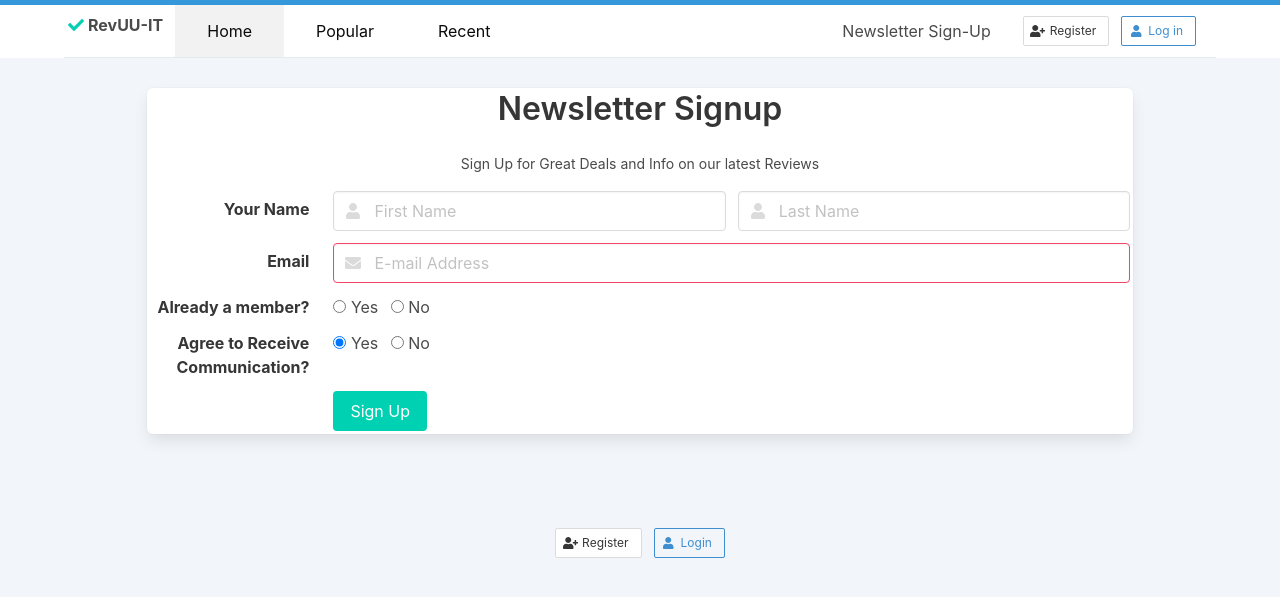
After one commit to Code-Institute-Submissions/Flask-Revuu-It, a Flask app: page /newsletter in a window 1280 px wide. The commit adds this page. Shown: the top 597 px of the page. Run offline with Flask 2, Linux system fonts and the light colour scheme; some libraries are stand-ins or nearby versions.

Commit message:
add flask mail send and newsletter signup functionality

```diff
--- a/app.py
+++ b/app.py
@@ -3,6 +3,7 @@ from flask import Flask, render_template, flash, redirect, request, session, url
 from flask_pymongo import PyMongo
 from bson.objectid import ObjectId
 from datetime import datetime
+from flask_mail import Mail, Message
 import time
 from werkzeug.security import generate_password_hash, check_password_hash
 
@@ -12,9 +13,19 @@ if os.path.exists("env.py"):
 
 app = Flask(__name__)
 
+mail= Mail(app)
+
 app.config['MONGO_DBNAME'] = os.environ.get("MONGODB_NAME")
 app.config["MONGO_URI"] = os.environ.get("MONGO_URI")
 app.secret_key = os.environ.get("SECRET_KEY")
+
+app.config['MAIL_SERVER']='smtp.gmail.com'
+app.config['MAIL_PORT'] = 465
+app.config['MAIL_USERNAME'] = 'info@dublin-360.com'
+app.config['MAIL_PASSWORD'] = 'Hoo1xaru1!'
+app.config['MAIL_USE_TLS'] = False
+app.config['MAIL_USE_SSL'] = True
+mail = Mail(app)
 
 mongo = PyMongo(app)
 
@@ -191,6 +202,7 @@ def edit_review(review_id):
         }
         mongo.db.reviews.update({"_id":ObjectId(review_id)}, submit)
         flash("Review Successfully Updated")
+        return redirect(url_for("get_reviews"))
 
     review = mongo.db.reviews.find_one({"_id": ObjectId(review_id)})
     categories = mongo.db.categories.find().sort('category_name', 1)
@@ -229,8 +241,8 @@ def add_category():
 
     if request.method == "POST":
         category =  {
-            "category_name": request.form.get("category_name"),
-            "tag_style": request.form.get("tag_style")
+            "category_name": request.form.get("category_name").lower(),
+            "tag_style": request.form.get("tag_style").lower()
         }
         mongo.db.categories.insert_one(category)
         flash("New Category Added")
@@ -238,5 +250,70 @@ def add_category():
 
     return render_template("add_category.html", tag_styles=tag_styles)
 
+
+@app.route("/edit_category/<category_id>", methods=["GET", "POST"])
+def edit_category(category_id):
+    tag_styles = {
+        "Blue": "is-info",
+        "Black": "is-black",
+        "Dark": "is-dark",
+        "Light": "is-light",
+        "White": "is-white",
+        "Primary": "is-primary",
+        "Link": "is-link",
+        "Success": "is-success",
+        "Yellow": "is-warning",
+        "Red": "is-danger",
+    }
+
+    if request.method == "POST":
+        submit = {
+            "category_name": request.form.get("category_name"),
+            "tag_style": request.form.get("tag_style").lower()
+        }
+        mongo.db.categories.update({"_id": ObjectId(category_id)}, submit )
+        flash("Category Successfully Updated")
+        return redirect(url_for("get_categories"))
+
+    category = mongo.db.categories.find_one({"_id": ObjectId(category_id)})
+    return render_template('edit_category.html', category=category, tag_styles=tag_styles)
+
+
+@app.route("/newsletter", methods=["GET", "POST"])
+def newsletter():
+        # check if session user exists
+    try:
+        if session["user"]:
+            created_by = session["user"]
+            user_email = mongo.db.users.find_one({"username":created_by})["email"]
+    except:
+            created_by = "Not Registered"
+            user_email = ""
+
+
+
+    if request.method == "POST":
+        submit = {
+                "first_name": request.form.get("first_name").lower(),
+                "last_name": request.form.get("last_name").lower(),
+                "newsletter_email": request.form.get("newsletter_email").lower(),
+                "newsletter_terms": request.form.get("newsletter_terms"),
+                "registered": request.form.get("registered"),
+                "created_by": created_by
+            }
+
+        mongo.db.newsletter.insert_one(submit)
+        flash("Newsletter Signup Successful")
+        # Send Email to registered Email
+        send_to = request.form.get('newsletter_email')
+        msg = Message('Hello', sender = 'info@dublin-360.com', recipients = [send_to])
+        msg.body = "Hello {} {} ,Thank you for registering to Revvuu-IT".format(request.form.get('first_name'),request.form.get('last_name'))
+        mail.send(msg)
+        flash("Mail Sent to {}".format( request.form.get('newsletter_email') ))
+
+
+    return render_template('newsletter.html', user_email=user_email)
+
+
 if __name__ == "__main__":
     app.run(host=os.environ.get("IP"), port=int(os.environ.get("PORT")), debug=True)
--- a/requirements.txt
+++ b/requirements.txt
@@ -6,6 +6,7 @@ async-generator==1.10
 attrs==20.2.0
 backcall==0.2.0
 bleach==3.2.1
+blinker==1.4
 certifi==2020.6.20
 cffi==1.14.3
 click==7.1.2
@@ -17,6 +18,7 @@ dnspython==2.0.0
 entrypoints==0.3
 filelock==3.0.12
 Flask==1.1.2
+Flask-Mail==0.9.1
 Flask-PyMongo==2.3.0
 importlib-metadata==2.0.0
 importlib-resources==3.3.0
--- a/templates/base.html
+++ b/templates/base.html
@@ -50,7 +50,7 @@
 					</div>
 					<div class="navbar-end">
 						<div class="navbar-item">
-                            <a class="navbar-item" href="{{url_for('recent')}}">Newsletter Sign-Up</a>
+                            <a class="navbar-item" href="{{url_for('newsletter')}}">Newsletter Sign-Up</a>
 							<div class="field is-grouped">
                                 {% if session.user %}
                                 <p class="control">
--- a/templates/categories.html
+++ b/templates/categories.html
@@ -38,7 +38,7 @@
                                     <tr>
                                         <td><span class="tag {{category.tag_style}} is-medium">{{ category.category_name }}</span></td>
                                         <td><div class="field is-grouped is-grouped-multiline">
-                                            <div class="control"><a href="#" class="tag is-link is-medium">Edit Category</a></div>
+                                            <div class="control"><a href="{{url_for('edit_category', category_id=category._id)}}" class="tag is-link is-medium">Edit Category</a></div>
                                             <div class="control"><span class="tag is-danger is-medium">Delete</span></div>
                                         </div>
                                         </td>
--- a/templates/edit_review.html
+++ b/templates/edit_review.html
@@ -53,7 +53,7 @@
        <p class="help is-success">Enter a Valid URL</p>
      </div>
 
-
+     <!-- Review Description Textarea -->
      <div class="field">
        <label for="review_description" class="label">Review Description</label>
        <div class="control">
@@ -71,6 +71,7 @@
          </label>
        </div>
      </div>
+     <!-- Star Rating Checkbox-->
      <div class="field">
        <div class="control" required>
            Star Rating <span class="has-text-warning"><i class="fas fa-star"></i></span>
--- /dev/null
+++ b/templates/newsletter.html
@@ -0,0 +1,112 @@
+{% extends "base.html" %}
+
+{% block content %}
+<h1 class="title has-text-centered">Newsletter Signup</h1>
+<p class="has-text-centered"><Small>Sign Up for Great Deals and Info on our latest Reviews</Small></p>
+
+<form action="{{url_for('newsletter')}}" method="POST">
+    <div class="field is-horizontal">
+        <div class="field-label is-normal">
+          <label class="label">Your Name</label>
+        </div>
+        <div class="field-body">
+          <div class="field">
+            <p class="control is-expanded has-icons-left">
+              <input id="first_name" name="first_name" class="input" type="text" placeholder="First Name" required>
+              <span class="icon is-small is-left">
+                <i class="fas fa-user"></i>
+              </span>
+            </p>
+          </div>
+          <div class="field">
+            <p class="control is-expanded has-icons-left">
+              <input id="last_name" name="last_name" class="input" type="text" placeholder="Last Name" required>
+              <span class="icon is-small is-left">
+                <i class="fas fa-user"></i>
+              </span>
+            </p>
+          </div>
+        </div>
+      </div>
+            <!-- Email Signup -->
+            <div class="field is-horizontal">
+                <div class="field-label is-normal">
+                  <label for="email" class="label">Email</label>
+                </div>
+                <div class="field-body">
+                  <div class="field">
+                    <div class="control is-expanded has-icons-left">
+
+                    {% if session.user %}
+                      <input value="{{user_email}}" id="newsletter_email" name="newsletter_email"  class="input is-success" type="text" placeholder="E-mail Address" required>
+                    {% else %}
+                      <input id="newsletter_email" name="newsletter_email"  class="input is-danger" type="text" placeholder="E-mail Address" required>
+                    {% endif %}
+                      <span class="icon is-small is-left">
+                        <i class="fas fa-envelope"></i>
+                      </span>
+                    </div>
+                  </div>
+                </div>
+              </div>
+      <!--Already Registerd? -->
+      <div class="field is-horizontal">
+        <div class="field-label">
+          <label class="label">Already a member?</label>
+        </div>
+        <div class="field-body">
+          <div class="field is-narrow">
+            <div class="control">
+              <label class="radio">
+                {% if session.user %}
+                 <input type="radio" name="registered" checked>
+                {% else %}
+                 <input type="radio" name="registered">
+                {% endif %}
+                Yes
+              </label>
+              <label class="radio">
+                <input type="radio" name="registered">
+                No
+              </label>
+            </div>
+          </div>
+        </div>
+      </div>
+           <!--Agree to Terms? -->
+           <div class="field is-horizontal">
+            <div class="field-label">
+              <label class="label">Agree to Receive Communication?</label>
+            </div>
+            <div class="field-body">
+              <div class="field is-narrow">
+                <div class="control">
+                  <label class="radio">
+                      <input type="radio" name="newsletter_terms" checked>
+                    Yes
+                  </label>
+                  <label class="radio">
+                    <input type="radio" name="newsletter_terms">
+                    No
+                  </label>
+                </div>
+              </div>
+            </div>
+          </div>
+      <div class="field is-horizontal">
+        <div class="field-label">
+          <!-- Left empty for spacing -->
+        </div>
+        <div class="field-body">
+          <div class="field">
+            <div class="control">
+              <button type="submit" class="button is-primary">
+                Sign Up
+              </button>
+            </div>
+          </div>
+        </div>
+      </div>
+</form>
+
+{% endblock %}
```
Also changed, not shown: templates/edit_category.html (added, +59 -0 lines).
